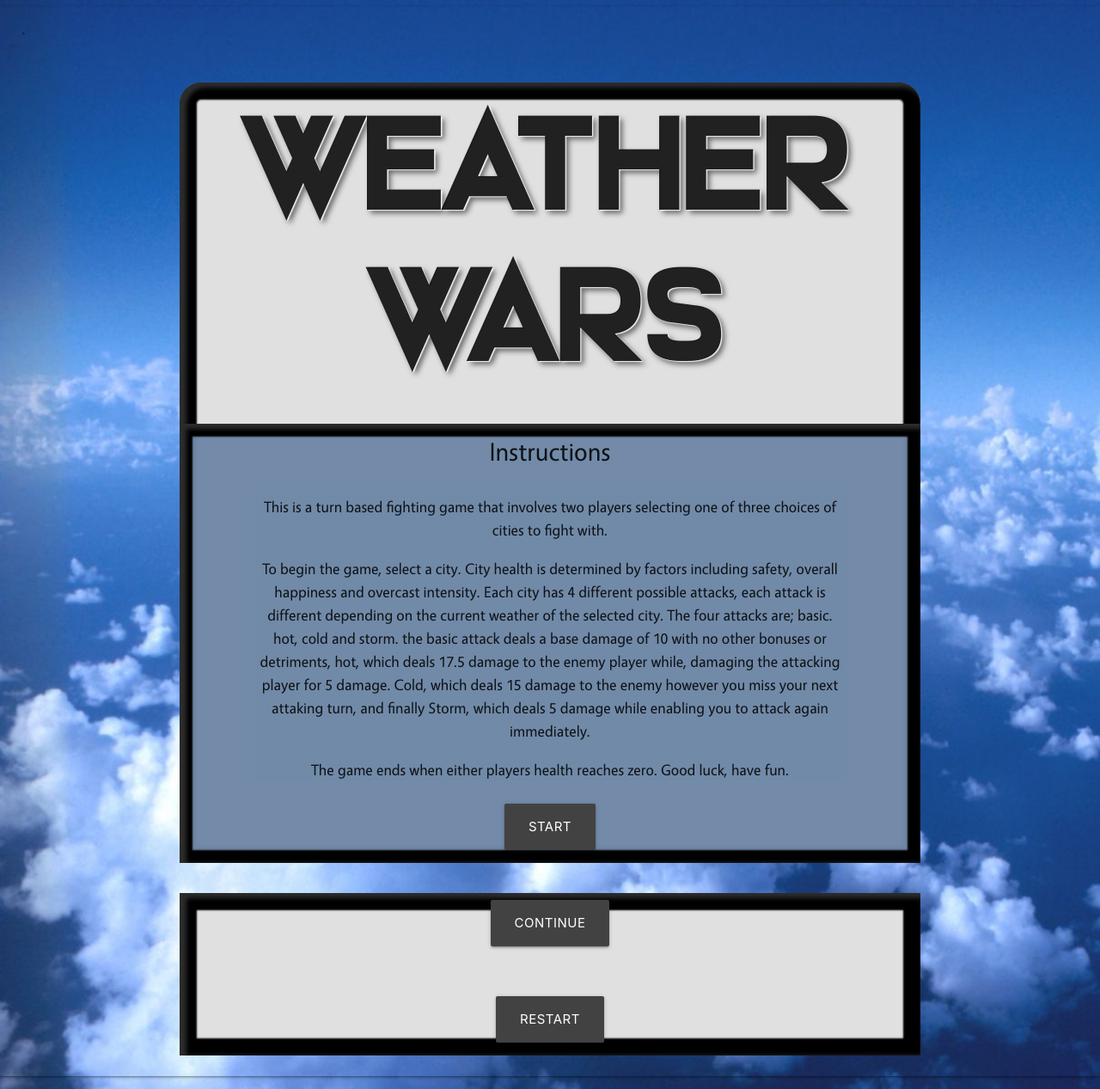
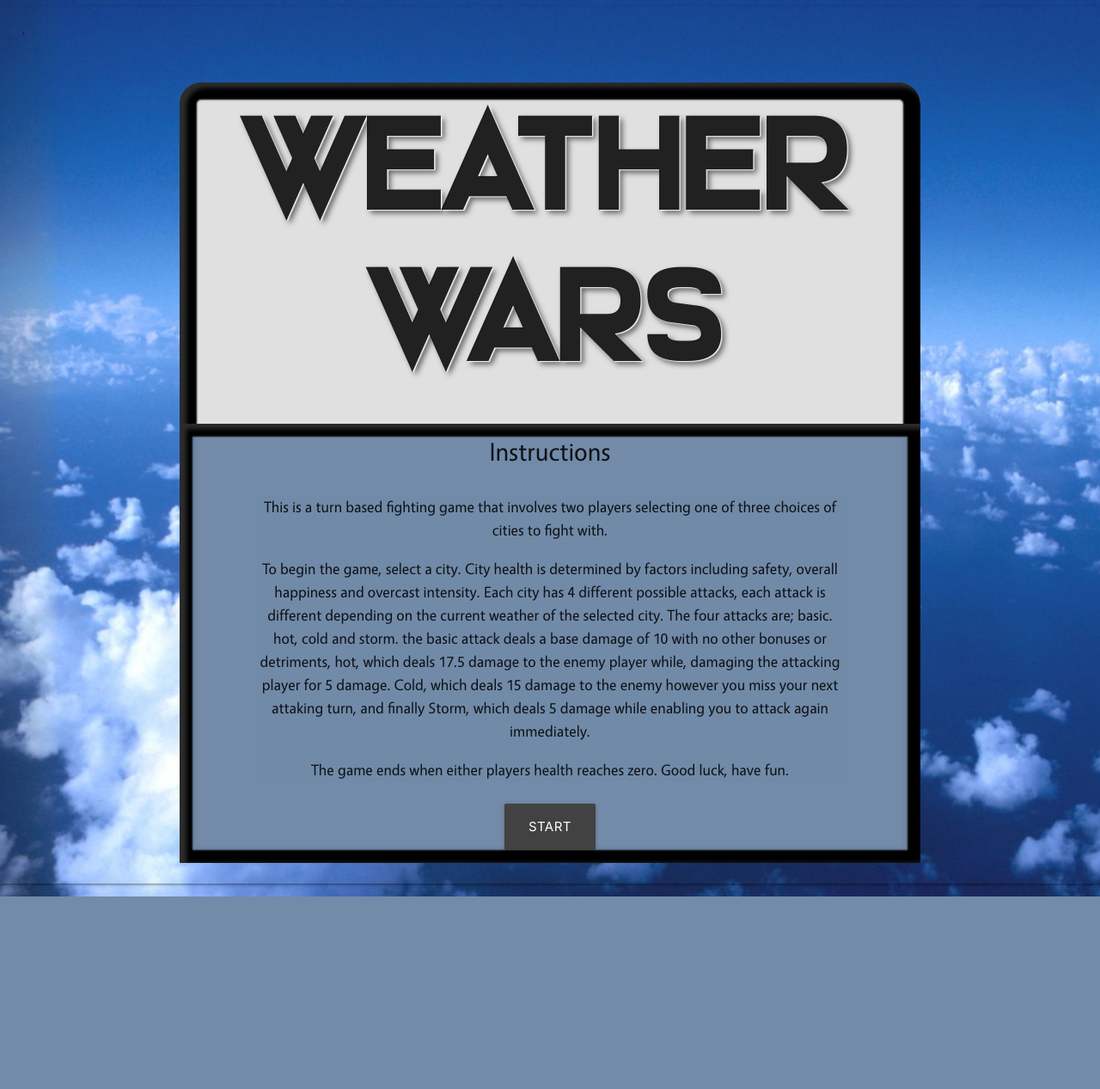
Before and after one commit to ac3charland/WeatherWars, a PHP site: page / in a window 1280 px wide. Shown: the whole page at 86% size. After the commit the page ends 1043 px from the top, so only its background shows below. Run offline with PHP 8.4, Linux system fonts and the light colour scheme; some libraries are stand-ins or nearby versions.

Commit message:
1.0 commit.

```diff
--- a/assets/javascript/index.js
+++ b/assets/javascript/index.js
@@ -451,6 +451,8 @@ $(document).ready(function() {
             placeholder: ""
         });
 
+        $("#info").show();
+
     })
 
     // Performs the actions associated with the attack button
--- a/assets/style/style.css
+++ b/assets/style/style.css
@@ -154,8 +154,8 @@ div.instructionheader{
 /*The entire restart-continue container and its positioning*/
 #restart-continue {
     display: none;
-    padding-top: 10px;
-    padding-bottom: 10px;
+    padding-top: 20px;
+    padding-bottom: 20px;
     margin-left: auto;
     margin-right:auto;
 }
@@ -192,6 +192,10 @@ div.instructionheader{
     box-shadow: inset 5px 3px 5px 3px #2d2c2c, inset 0px 0px 2px 20px black;
 
     background-color: #e0e0e0;
+}
+
+.restart-continue {
+    display: none;
 }
 /*(within the lobby container div) it is adding padding to the picker and the list */
 #lobby-picker,
--- a/index.html
+++ b/index.html
@@ -188,9 +188,8 @@
         <div class="restart-continue">
             <h2 class="end-message"></h2>
             <button class="waves-effect waves-light btn-large card-panel #424242 grey darken-3">Continue</button>
-            <h2 class>
-            </h2>
-            <button id="restart" class="waves-effect waves-light btn-large card-panel #424242 grey darken-3">Restart</button>
+            <h2 class><a href="cityInfo.html">More Cities' Weather Info</a></h2>
+            <button id="restart" class="waves-effect waves-light btn-large card-panel #424242 grey darken-3">Play Again</button>
         </div>
     </div>
 </body>
```
